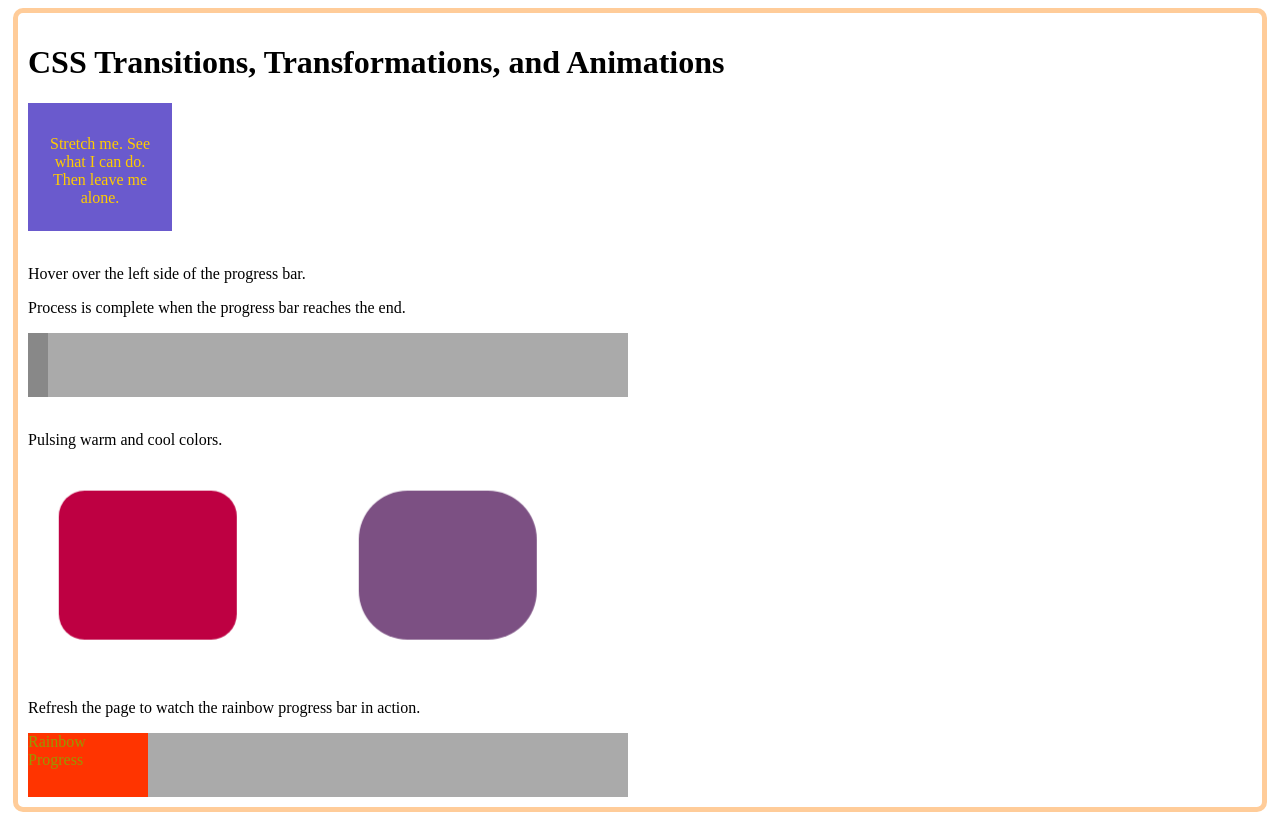
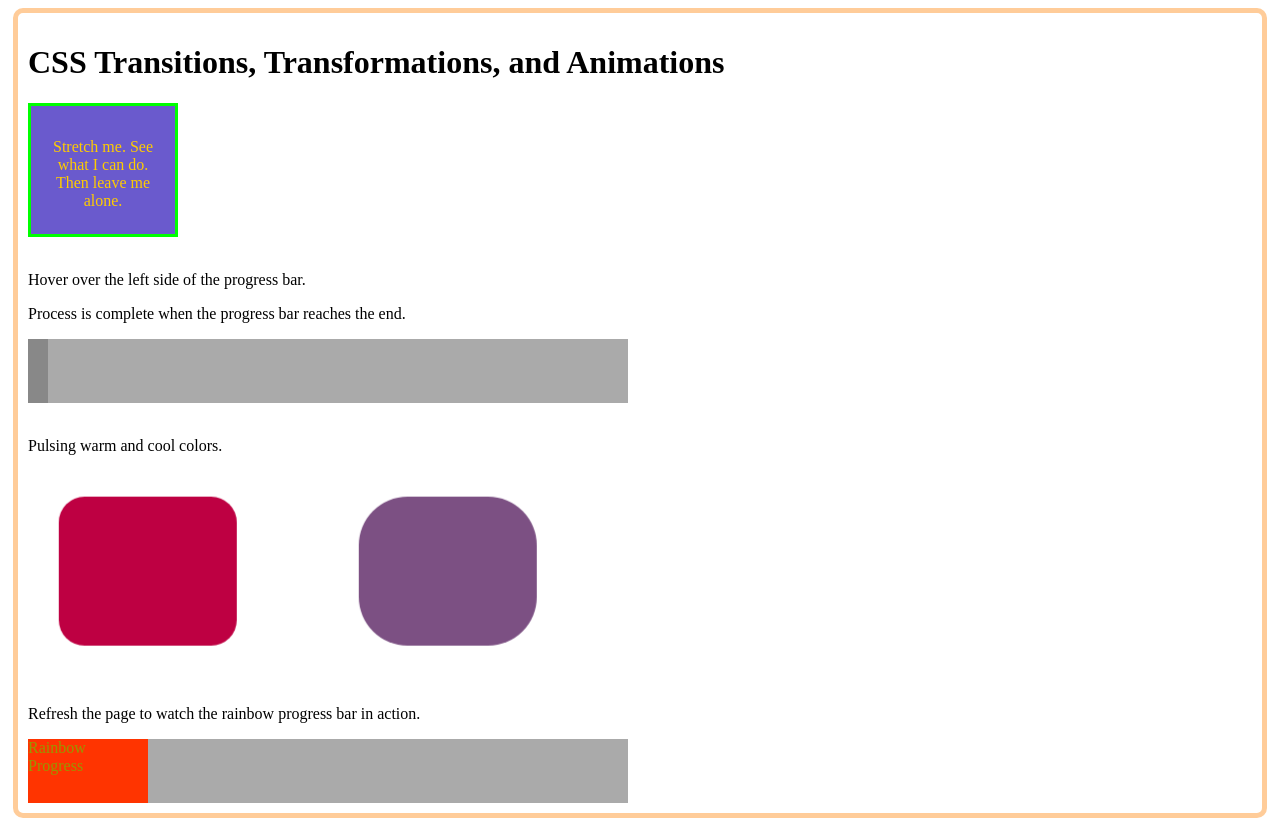
Before and after one commit to Bohman-Timothy/cit261, a PHP site: page /css-trans.html in a window 1280 px wide. Run offline with PHP 8.4, Linux system fonts and the light colour scheme.

Commit message:
Added border to stretchbox

```diff
--- a/web/css-trans.css
+++ b/web/css-trans.css
@@ -29,11 +29,13 @@ body {
 	padding-left: 1em;
 	padding-right: 1em;
 	padding-bottom: 1em;
+	border: 3px solid #00ff00;
 }
 
 .stretchBlock:hover {
 	width: 24em;
 	height: 3em;
+	border: 6px solid #00ff00;
 }
 
 .progressBar {
```
